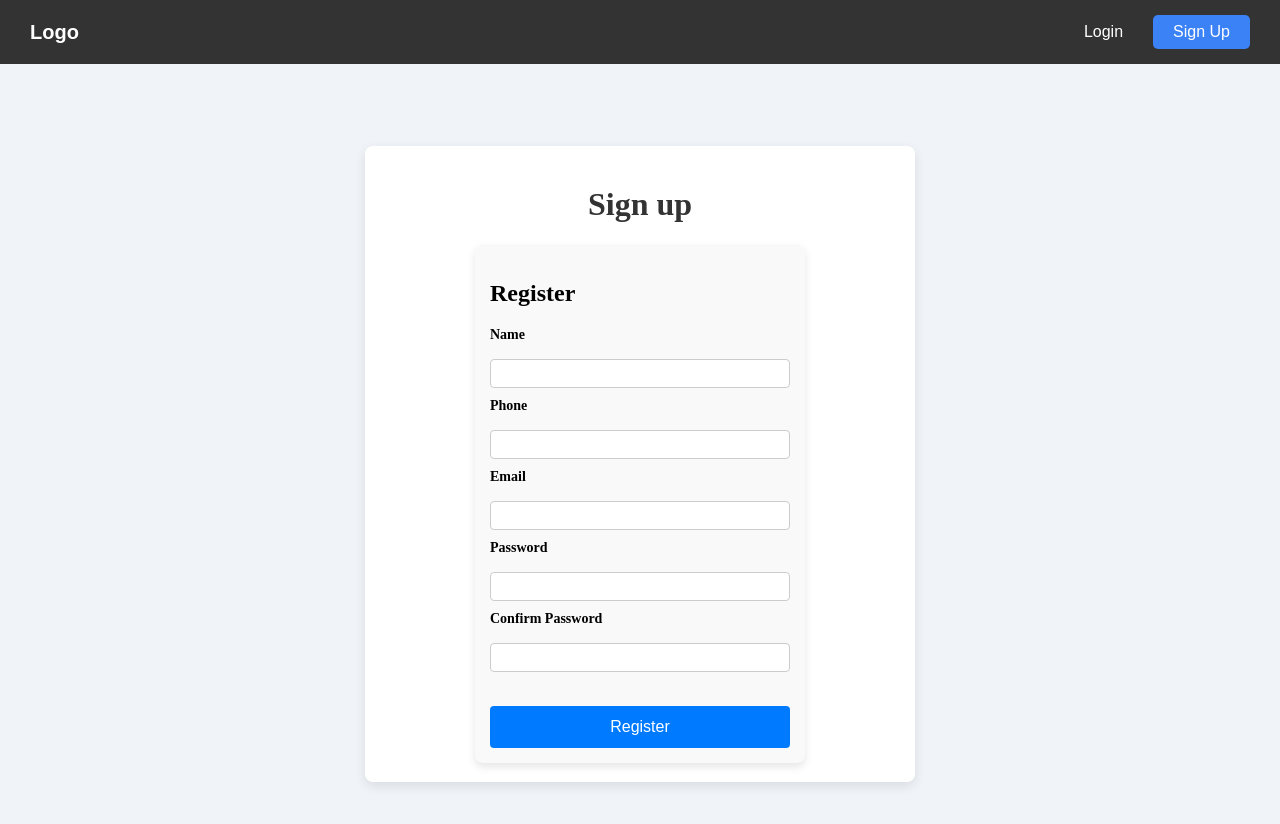
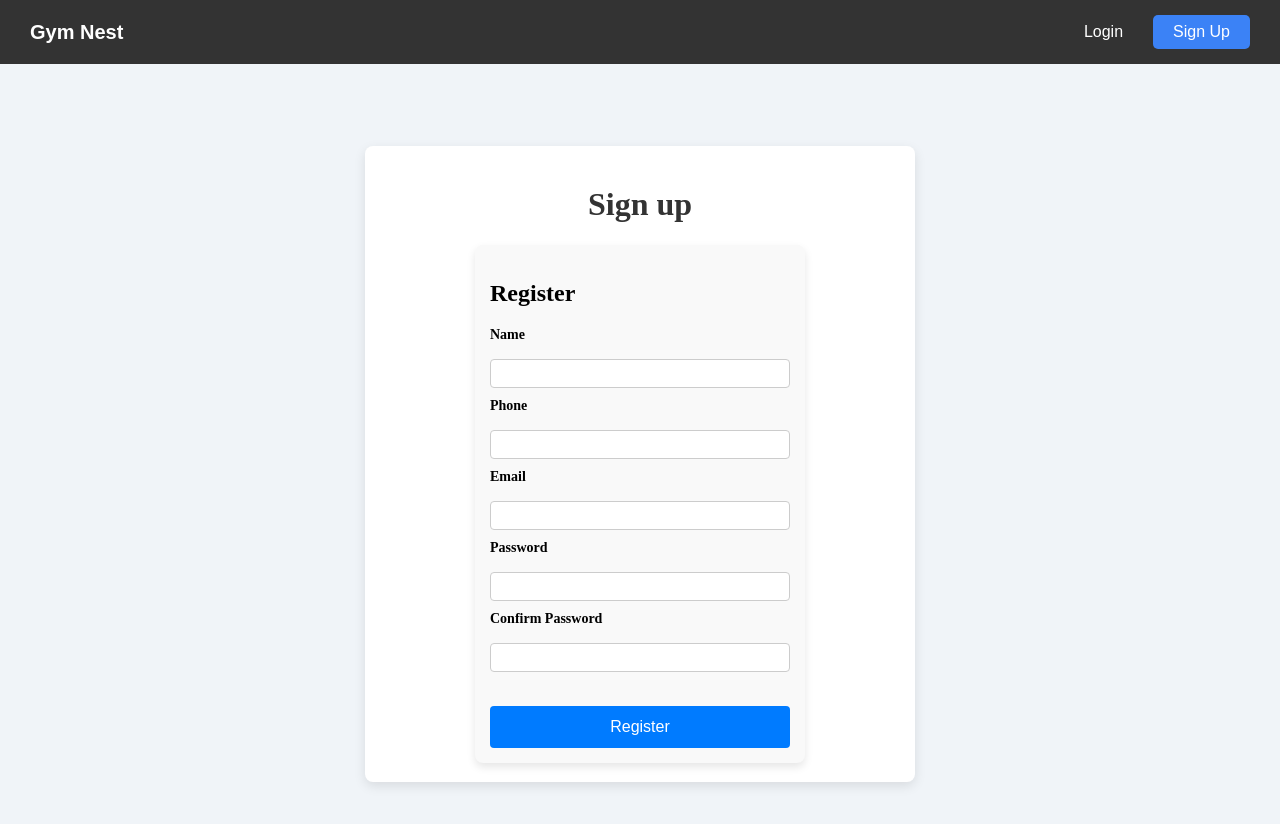
Before and after one commit to yaakov15444/gym, a React (Vite) app in the folder client/: page /Signup in a window 1280 px wide. Shown: the top 824 px of the page. Built offline with nearby package versions, Linux system fonts and the light colour scheme; no server answers.

Commit message:
add about route in navbar

```diff
--- a/client/src/layout/AppRoutes.jsx
+++ b/client/src/layout/AppRoutes.jsx
@@ -19,6 +19,7 @@ const AppRoutes = () => {
         <Route path="/" element={<Navbar />}>
           <Route path="*" element={<NotFound />} />
           <Route path="" element={<Home />} />
+          <Route path="/about" element={<About />} />
           <Route path="/success" element={<Success />} />
           <Route path="/successMessage" element={<SuccessMessage />} />
           <Route path="/info" element={<UserInfo />} />
--- a/client/src/layout/Navbar.jsx
+++ b/client/src/layout/Navbar.jsx
@@ -14,7 +14,7 @@ const Navbar = () => {
         <nav className={styles.navbar}>
           {/* Logo or Home Link */}
           <NavLink to="/" className={styles.navbarLogo}>
-            Logo
+            Gym Nest
           </NavLink>
 
           {/* NavLinks based on User Authentication */}
```
